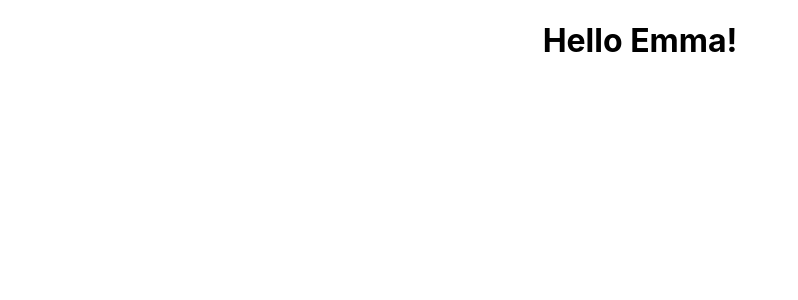
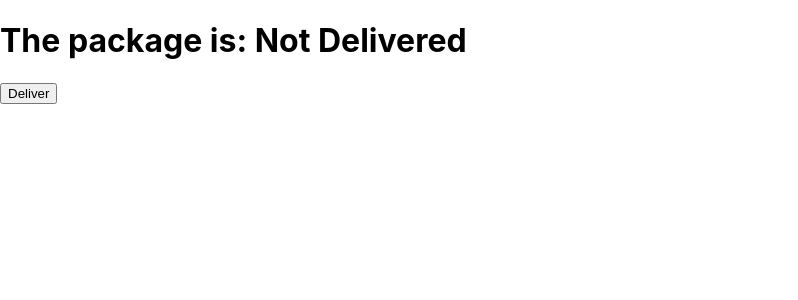
Before and after one commit to emmadickenson2/linkedin-learning, a React (Create React App) app in the folder hooks_practice/react-hooks/: page / in a window 1280 px wide. Shown: the top 300 px of the page, without its empty margins (0-798 px from the left). Built offline with nearby package versions, Linux system fonts and the light colour scheme.

Commit message:
basic useState practice

```diff
--- a/hooks_practice/react-hooks/src/index.js
+++ b/hooks_practice/react-hooks/src/index.js
@@ -1,15 +1,26 @@
-import React from 'react';
+import React, {useState} from 'react';
 import ReactDOM from 'react-dom/client';
 import './index.css';
-import App from './App';
 
-const [, , third] = ["Emma", "Emily", "Alan"]
-
-console.log(third)
+function App() {
+  const [status, setStatus] = useState(
+    "Not Delivered"
+  );
+  return (
+    <div>
+      <h1>The package is: {status}</h1>
+      <button
+        onClick={() => setStatus("Delivered")}
+        >
+          Deliver
+        </button>
+    </div>
+  )
+}
 
 const root = ReactDOM.createRoot(document.getElementById('root'));
 root.render(
   <React.StrictMode>
-    <App name="Emma" />
+    <App />
   </React.StrictMode>
 );
```
